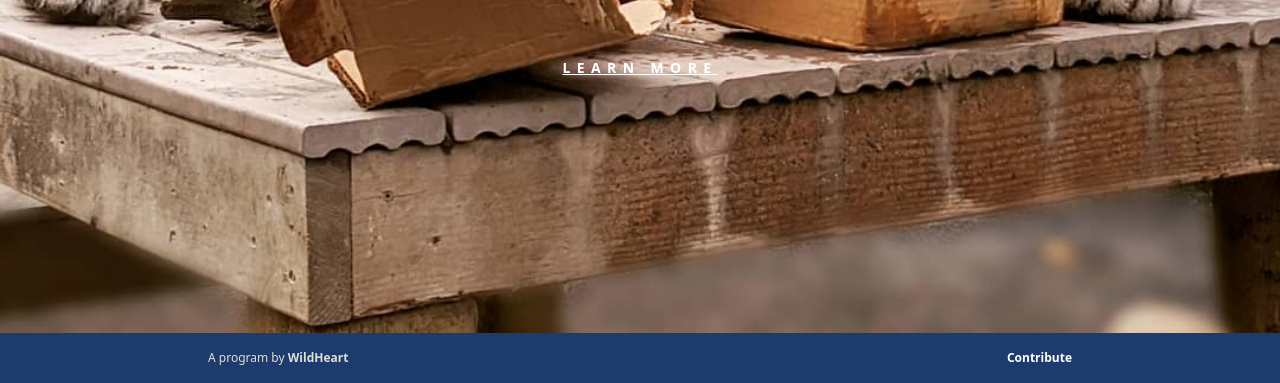
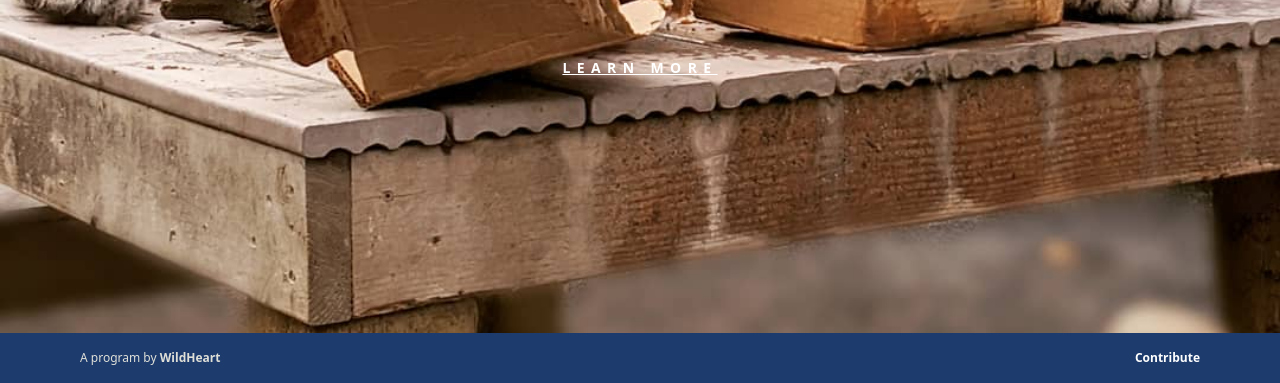
Before and after one commit to wolfmathias/wwlanding, a Gatsby site: page / in a window 1280 px wide. Shown: the part 563-946 px from the top of the page. Built offline with nearby package versions, Linux system fonts and the light colour scheme; Gatsby itself is replaced by a stand-in of ours; what @tailwindcss/custom-forms would draw is missing.

Commit message:
edit footer

```diff
--- a/src/components/layout.js
+++ b/src/components/layout.js
@@ -1,19 +1,19 @@
 import PropTypes from "prop-types";
 import React from "react";
-import { graphql, useStaticQuery } from "gatsby";
+// import { graphql, useStaticQuery } from "gatsby";
 
 import Header from "./header";
 
 function Layout({ children }) {
-  const { site } = useStaticQuery(graphql`
-    query SiteTitleQuery {
-      site {
-        siteMetadata {
-          title
-        }
-      }
-    }
-  `);
+  // const { site } = useStaticQuery(graphql`
+  //   query SiteTitleQuery {
+  //     site {
+  //       siteMetadata {
+  //         title
+  //       }
+  //     }
+  //   }
+  // `);
 
   console.log("Oh hey! Inspecting my elements, huh? Why not help me build this app? (I'm also looking for work) If you're reading this it means I haven't gotten to the frontend yet. Check out my github (github.com/mattplichtawild) or email me at mattplichtawild@gmail.com to help me help some animals :)")
 
@@ -27,10 +27,10 @@ function Layout({ children }) {
       </main>
 
       <footer className="bg-primary text-thgrey md:p-4">
-        <span className="flex justify-between max-w-4xl px-4 mx-auto text-xs">
+        {/* <span className="flex justify-between max-w-6xl px-4 mx-auto text-xs">
           {site.siteMetadata.title}
-        </span>
-        <nav className="flex justify-between max-w-4xl px-4 mx-auto text-xs">
+        </span> */}
+        <nav className="flex justify-between max-w-6xl px-4 mx-auto text-xs">
           <p className="text-thgrey">
             A program by{` `}
             <a
```
